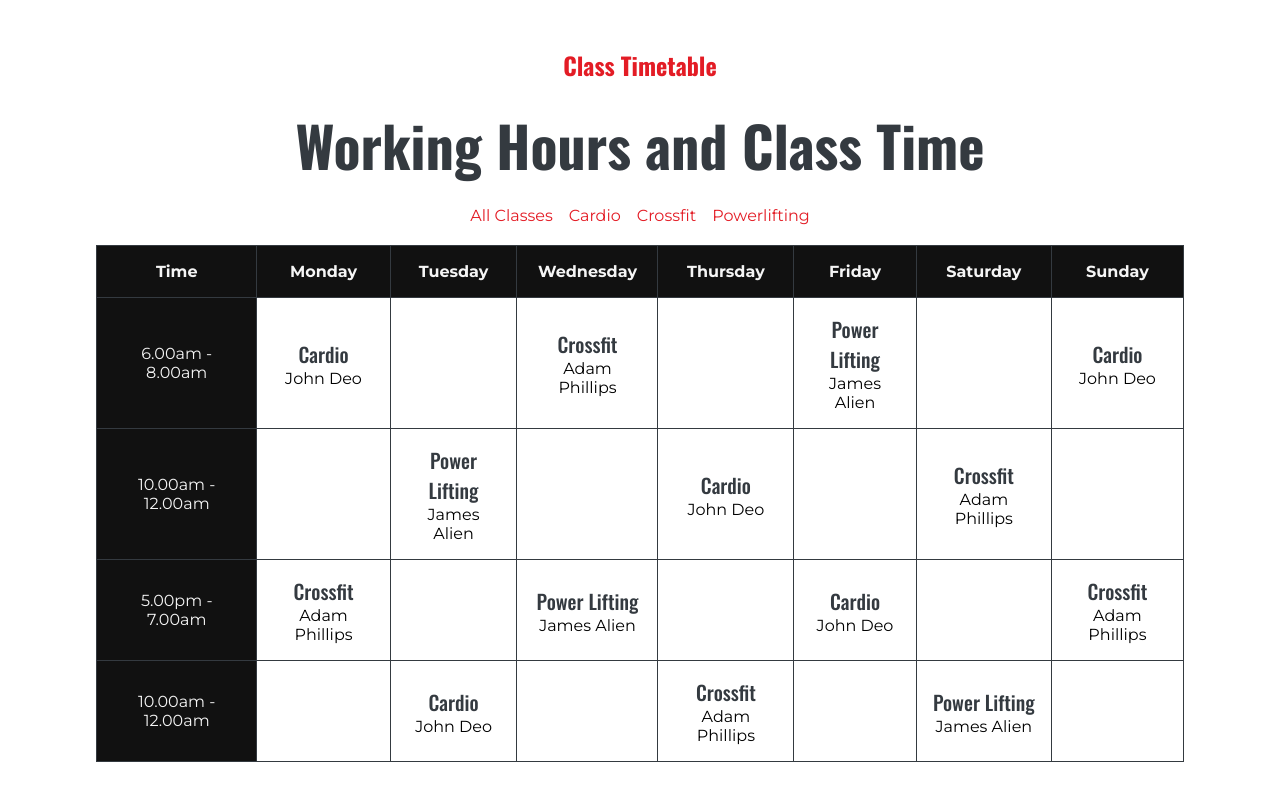
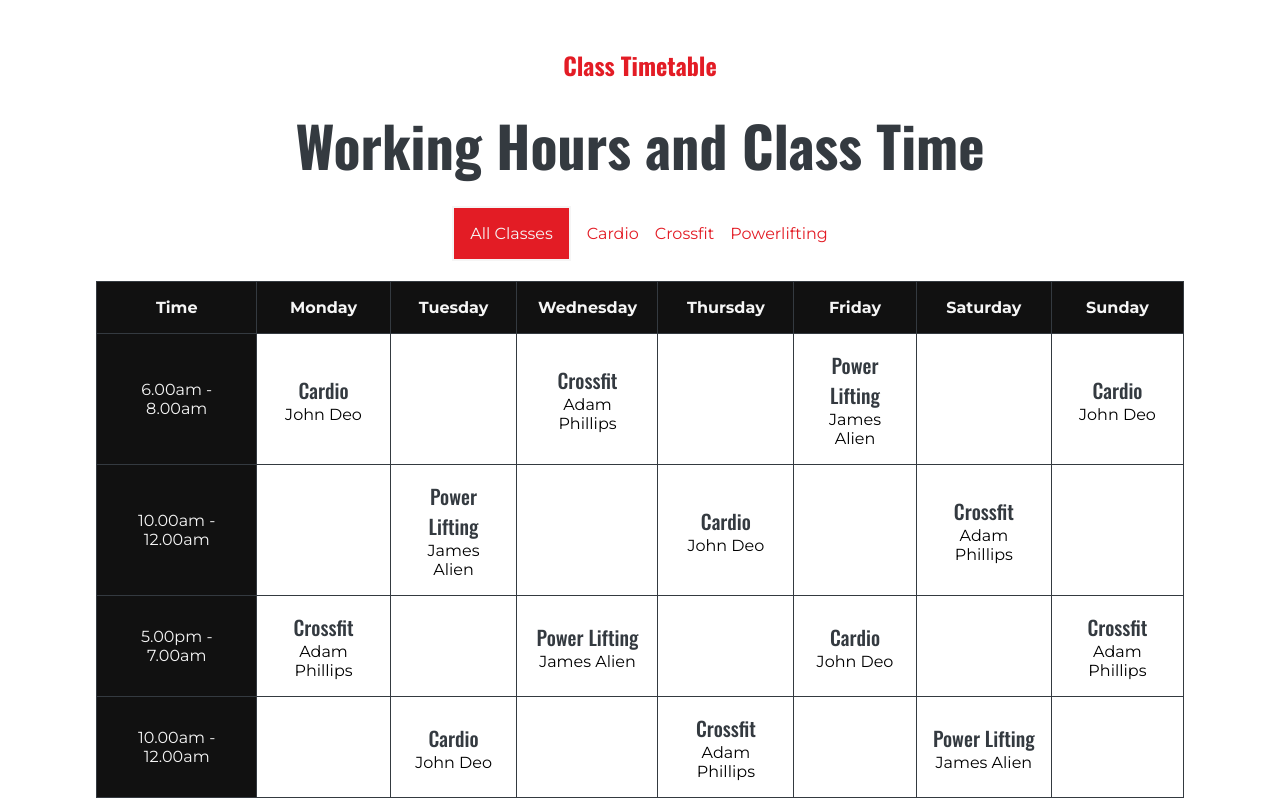
Before and after one commit to Jjumaaa/gymnast, a plain HTML site: page index.html in a window 1280 px wide. Shown: the part 1735-2533 px from the top of the page. Before the commit the page ends 2497 px from the top, so only its background shows below. Drawn offline with nearby package versions, Linux system fonts and the light colour scheme.

Commit message:
complete web

```diff
--- a/index.html
+++ b/index.html
@@ -97,9 +97,7 @@
 							</p>
 						</div>
 					</section>
-					<a href="#"
-					class="general-link style-red"
-					>Learn More</a>
+					<a href="#" class="general-link style-red">Learn More</a>
 				</section>
 			</section>
 
@@ -108,7 +106,7 @@
 				<h4 class="subtitle">Working Hours and Class Time</h4>
 
 				<ul>
-					<li>All Classes</li>
+					<li class="general-link highlighted">All Classes</li>
 					<li>Cardio</li>
 					<li>Crossfit</li>
 					<li>Powerlifting</li>
```
